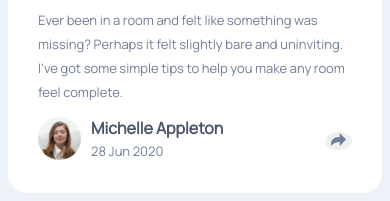
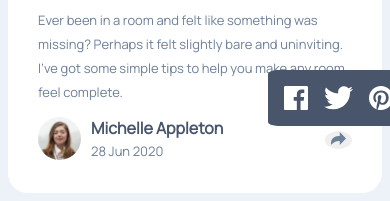
Before and after one commit to chrislloyd876/article-preview, a plain HTML site: page index.html in a window 390 px wide. Both pictures are taken after a click on the button 338 px from the left and 666 px from the top of the page. Shown: the part 526-727 px from the top of the page. Drawn offline with Linux system fonts and the light colour scheme.

Commit message:
Create popup menu on button
Used fade in and toggle for smooth popup transition.

```diff
--- a/script.js
+++ b/script.js
@@ -1,6 +1,6 @@
 const button = document.querySelector('button');
 
-button.addEventListener('click', (event) => {
-    console.log(event.target);
-    console.log(event.currentTarget);
+button.addEventListener('click', () => {
+    const menu = document.querySelector('#menu');
+    menu.classList.toggle('show');
 });
--- a/styles.css
+++ b/styles.css
@@ -79,6 +79,9 @@ ul{
     height: 100%;
     border: none;
     color: hsl(212, 23%, 69%);
+    position: relative;
+    display: inline-block;
+    cursor: pointer;
 }
 
 .attribution {
@@ -93,8 +96,13 @@ ul{
     position: relative;
     height: 60%;
     width: auto;
+    display: flex;
+    flex-direction: column;
+    align-items: center;
 }
+
 .menu{
+    visibility: hidden;
     background-color: hsl(217, 19%, 35%);
     display: flex;
     gap: 1rem;
@@ -102,11 +110,31 @@ ul{
     padding: 1em;
     border-radius: 7%;
     position: absolute;
-    top: 0px;
-    left: 0px;
-    display: none;
+    z-index: 1;
+    bottom: 125%;
 }
 
+
+.menu::after{
+    position: absolute;
+}
+
+.menu.show {
+    visibility: visible;
+    -webkit-animation: fadeIn 1s;
+    animation: fadeIn 1s
+  }
+
+  /* Add animation (fade in the popup) */
+  @-webkit-keyframes fadeIn {
+    from {opacity: 0;}
+    to {opacity: 1;}
+  }
+
+  @keyframes fadeIn {
+    from {opacity: 0;}
+    to {opacity:1 ;}
+  }
 
 @media screen and (max-width: 28.12rem){
     .article{
```
Also changed, not shown: 1 other file.
